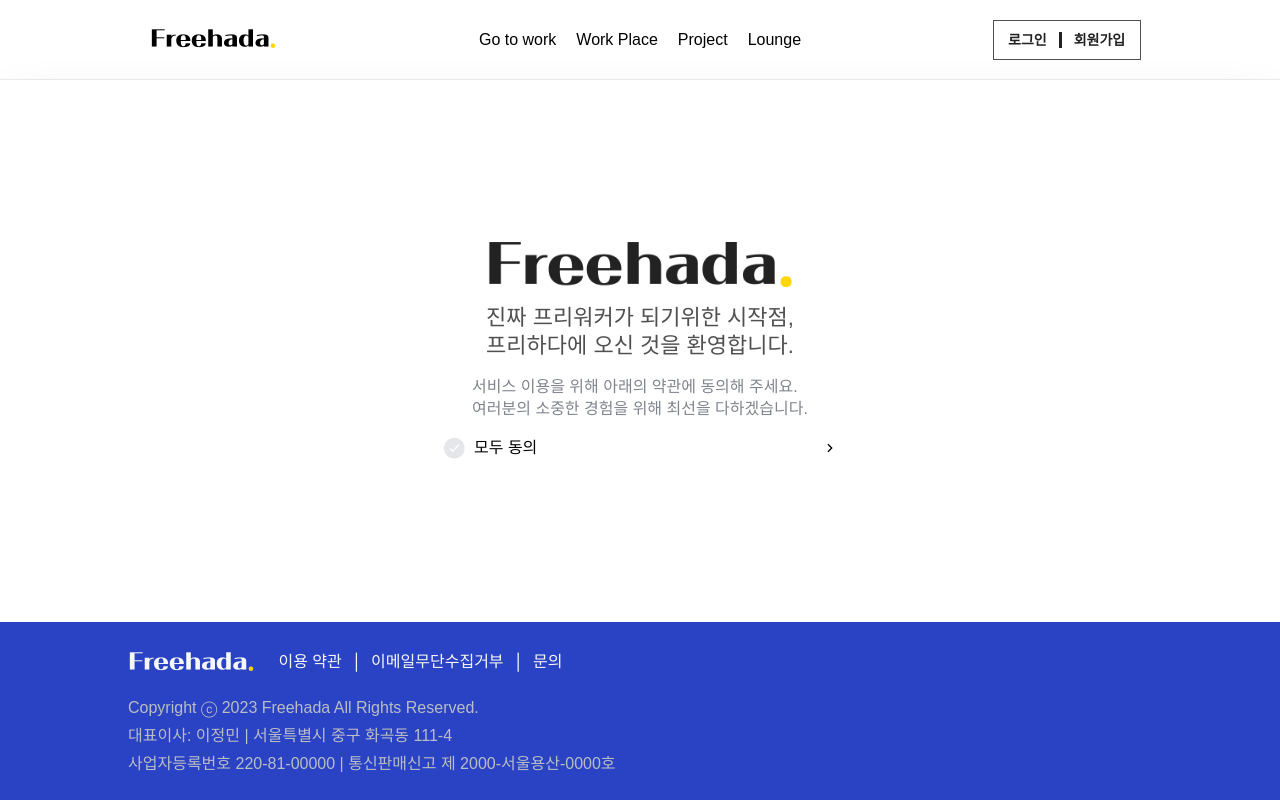
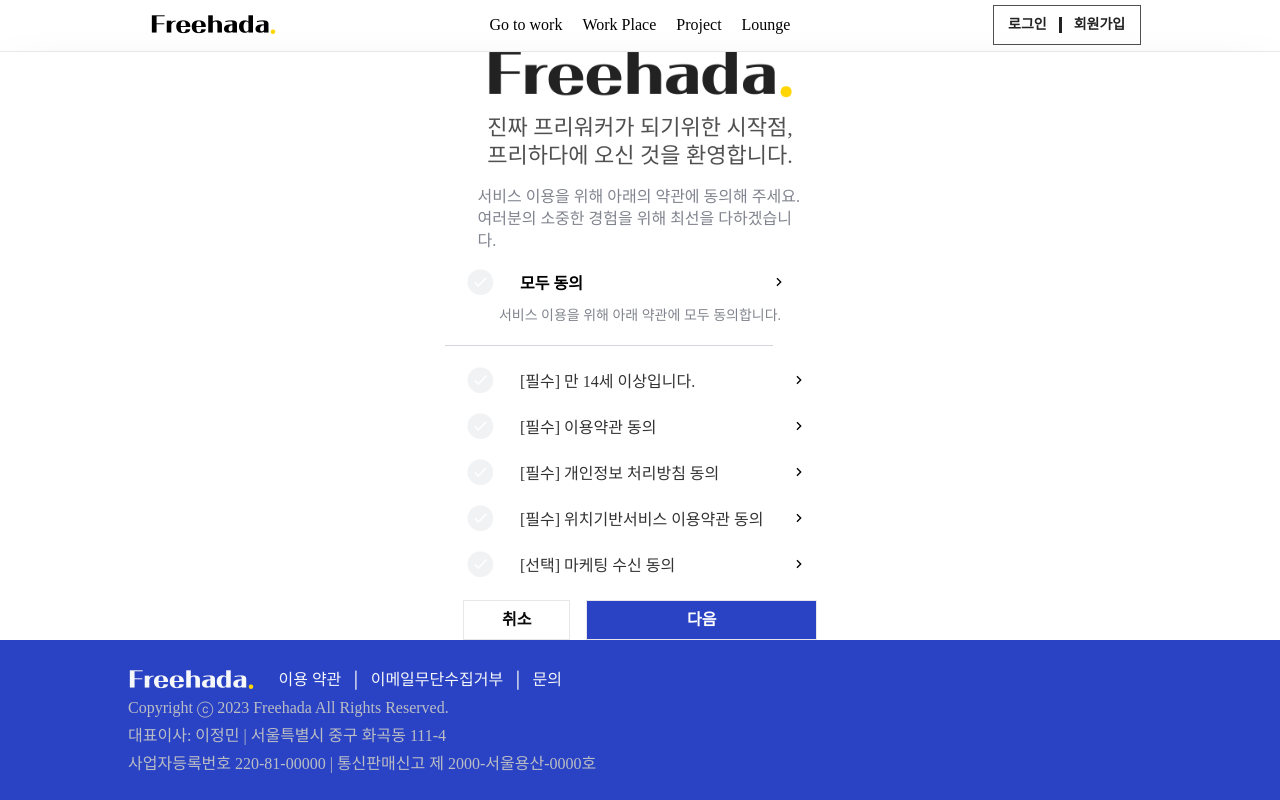
Before and after one commit to freehada/frontend, a Next.js app: page /signup in a window 1280 px wide. Built offline with nearby package versions, Linux system fonts and the light colour scheme; what tailwindcss-debug-screens would draw is missing.

Commit message:
feat: 약관동의 폼 퍼블리싱 및 ui 컴포넌트 애니메이션 에러 수정

```diff
--- a/src/app/(root)/page.tsx
+++ b/src/app/(root)/page.tsx
@@ -12,9 +12,12 @@ export default function Home() {
   const router = useRouter();
   const { data, isSuccess, isFetching, isError, refetch, error } = useAuthenticatedQuery({ kind: 'KAKAO' });
   const { openLoading, closeLoading } = useLoadingCompomentStore();
+
   useEffect(() => {
+    openLoading();
     if (axios.isAxiosError(error)) {
-      if (error.status === 400) {
+      //가입되지 않은유저
+      if (error.status === 404) {
         router.push('/signup');
       }
     }
--- a/src/app/(root)/signup/page.tsx
+++ b/src/app/(root)/signup/page.tsx
@@ -8,6 +8,7 @@ export default function SignUpPage() {
     <section className="h-full h-700:h-auto flex flex-col items-center justify-center">
       <TermsAgreement />
 
+
       {/* <Image src={'/img_login_trim.png'} width={520} height={40} alt="logo" /> */}
 
       {/* <AuthForm /> */}
--- a/src/components/agreement.tsx
+++ b/src/components/agreement.tsx
@@ -5,13 +5,72 @@ import { RiArrowRightSLine } from 'react-icons/ri';
 
 export default function Agreement() {
   return (
-    <div className="flex flex-col w-full">
-      <div className="flex flex-row justify-between w-full items-center">
-        <div className="flex flex-row items-center gap-2">
+    <div className="flex flex-col w-[390px] h-[326px]">
+      <div className="flex flex-row justify-between w-ful h-[48px] items-center pl-5 pr-12">
+        <div className="flex flex-row gap-[25px] h-full items-center">
           <CheckboxButton />
-          <Text variant="sans">모두 동의</Text>
+          <Text variant="sans" className="text-[16px] font-bold leading-[22px] pt-1">
+            모두 동의
+          </Text>
         </div>
         <RiArrowRightSLine />
+      </div>
+
+      <Text
+        variant="sans"
+        className="text-[14px] leading-[20px] font-[400] flex flex-row items-center justify-center text-netural-60"
+      >
+        서비스 이용을 위해 아래 약관에 모두 동의합니다.
+      </Text>
+
+      <div className="w-[328px] h-[1px] bg-netural-80 my-[19px]"></div>
+
+      <div className="flex flex-col gap-4  pl-5 pr-7">
+        <div className="flex flex-row justify-between items-center">
+          <div className="flex flex-row gap-[25px] h-full items-center">
+            <CheckboxButton />
+            <Text variant="sans" className="text-[16px] font-normal leading-[22px] pt-1 text-fontColor-200">
+              [필수] 만 14세 이상입니다.
+            </Text>
+          </div>
+          <RiArrowRightSLine />
+        </div>
+        <div className="flex flex-row justify-between items-center">
+          <div className="flex flex-row gap-[25px] h-full items-center">
+            <CheckboxButton />
+            <Text variant="sans" className="text-[16px] font-[400] leading-[22px] pt-1 text-fontColor-200">
+              [필수] 이용약관 동의
+            </Text>
+          </div>
+          <RiArrowRightSLine />
+        </div>
+        <div className="flex flex-row justify-between items-center">
+          <div className="flex flex-row gap-[25px] h-full items-center">
+            <CheckboxButton />
+            <Text variant="sans" className="text-[16px] font-[400] leading-[22px] pt-1 text-fontColor-200">
+              [필수] 개인정보 처리방침 동의
+            </Text>
+          </div>
+          <RiArrowRightSLine />
+        </div>
+        <div className="flex flex-row justify-between items-center">
+          <div className="flex flex-row gap-[25px] h-full items-center">
+            <CheckboxButton />
+            <Text variant="sans" className="text-[16px] font-[400] leading-[22px] pt-1 text-fontColor-200">
+              [필수] 위치기반서비스 이용약관 동의
+            </Text>
+          </div>
+          <RiArrowRightSLine />
+        </div>
+        <div className="flex flex-row justify-between items-center">
+          <div className="flex flex-row gap-[25px] h-full items-center">
+            <CheckboxButton />
+            <Text variant="sans" className="text-[16px] font-[400] leading-[22px] pt-1 text-fontColor-200">
+              [선택] 마케팅 수신 동의
+            </Text>
+          </div>
+          <RiArrowRightSLine />
+        </div>
       </div>
     </div>
   );
--- a/src/components/terms-agreement.tsx
+++ b/src/components/terms-agreement.tsx
@@ -1,10 +1,12 @@
 import Image from 'next/image';
 import Text from '@/components/ui/text-ui';
 import Agreement from './agreement';
+import Button from './ui/button-ui';
 
 export default function TermsAgreement() {
   return (
     <section className="flex flex-col items-center gap-4 w-[396px]">
+      <div className="w-[325px] h-[190px] flex flex-col items-center gap-4 ">
         <Image src={'/img_logo36.png'} width={304} height={46} alt="logo" />
         <Text variant="sans" className="font-[400] text-[22px] leading-[28px] text-fontColor-300">
           진짜 프리워커가 되기위한 시작점,
@@ -16,8 +18,22 @@ export default function TermsAgreement() {
           <br />
           여러분의 소중한 경험을 위해 최선을 다하겠습니다.
         </Text>
+      </div>
 
       <Agreement />
+
+      <div className="grid grid-cols-3 gap-4 w-[354px]">
+        <Button className="col-span-1 h-[40px] border-[1px] border-netural-90 font-semibold text-netural-0" font="sans">
+          취소
+        </Button>
+
+        <Button
+          className="col-span-2 h-[40px] border-[1px] border-netural-90 font-semibold bg-primary-blue text-netural-100"
+          font="sans"
+        >
+          다음
+        </Button>
+      </div>
     </section>
   );
 }
--- a/src/components/ui/checkbox-button-ui.tsx
+++ b/src/components/ui/checkbox-button-ui.tsx
@@ -1,7 +1,7 @@
 'use client';
 import { PolymophicComponentProps } from '@/@types';
 import clsx from 'clsx';
-import { ElementType, forwardRef, Ref, useEffect, useState } from 'react';
+import { ChangeEvent, ElementType, forwardRef, Ref, useEffect, useState } from 'react';
 import Image from 'next/image';
 
 type CheckboxButtonProps = {};
@@ -16,19 +16,24 @@ const CheckboxButton = forwardRef(
     useEffect(() => {}, [checked]);
 
     return (
-      <div className="flex items-center">
-        <Component ref={ref} type="checkbox" checked={checked} className="hidden inp-cbx" {...props} />
+      <div className="flex items-center h-fit w-fit">
+        <Component
+          ref={ref}
+          type="checkbox"
+          checked={checked}
+          className="hidden inp-cbx"
+          onChange={(e: ChangeEvent) => {}}
+          {...props}
+        />
         <label
           htmlFor="checkbox"
-          className={clsx("relative  w-[24px] h-[24px] cursor-pointer block before:content-[''] ", {
+          className={clsx('relative  w-[30px] h-[30px] cursor-pointer ', {
             'opacity-100 animate-wave': checked,
-            'opacity-60': !checked,
+            'opacity-30': !checked,
           })}
         >
-          <span
-            className={clsx('bg-white w-[14px] h-[14px] transition-all duration-300 label-cbx', {
-              "before:content-[''] w-full h-full bg-[#506eec] before:opacity-100 before:grow": checked,
-            })}
+          <div
+            className={clsx('relative w-[30px] h-[30px] transition-all duration-300', {})}
             onClick={(e) => {
               setChecked((prev) => !prev);
             }}
@@ -38,17 +43,17 @@ const CheckboxButton = forwardRef(
                 fill
                 src={'/icons/arrow/Bt_checkbox_Round_On.png'} // 체크 상태일 때의 이미지
                 alt="checked icon"
-                className={clsx('cursor-pointer')}
+                className={clsx('cursor-pointer rounded-full')}
               />
             ) : (
               <Image
                 fill
                 src={'/icons/arrow/Bt_checkbox_Round_Off.png'} // 체크되지 않은 상태일 때의 이미지
                 alt="unchecked icon"
-                className={clsx('cursor-pointer ')}
+                className={clsx('cursor-pointer rounded-full')}
               />
             )}
-          </span>
+          </div>
         </label>
       </div>
     );
--- a/tailwind.config.ts
+++ b/tailwind.config.ts
@@ -90,7 +90,7 @@ const config: Config = {
         '9xl': ['8rem', { lineHeight: '1' }],
       },
       fontFamily: {
-        sans: ['Pretendard Variable', 'sans-serif'], // font-sans
+        sans: ['Pretendard Variable'], // font-sans
         sticking: ['StickingCloseFont', 'sans-serif'],
       },
     },
```
Also changed, not shown: src/hooks/useAuthenticatedQuery.ts (+14 -3 lines). Lines whose indentation alone changed are shown as unchanged.
